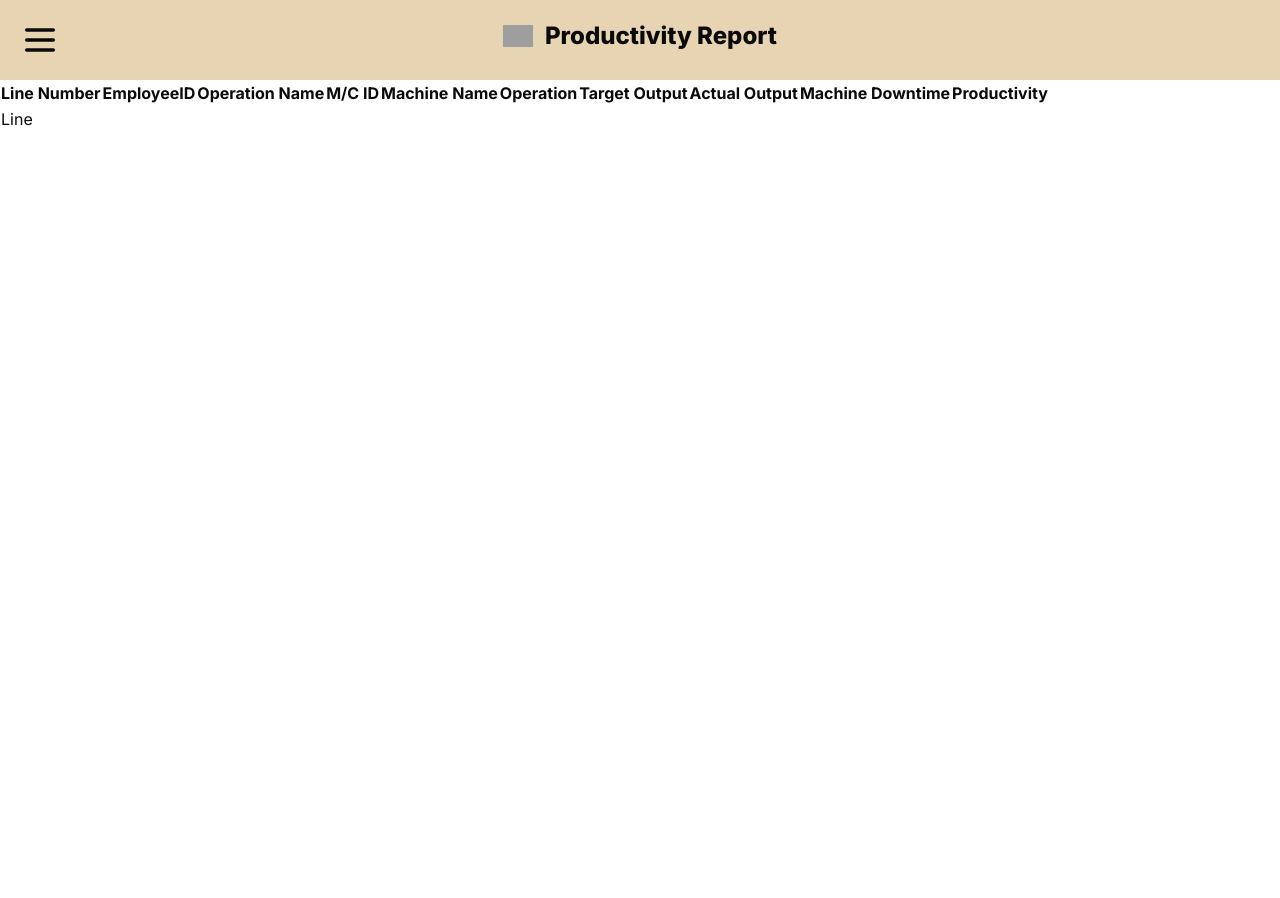
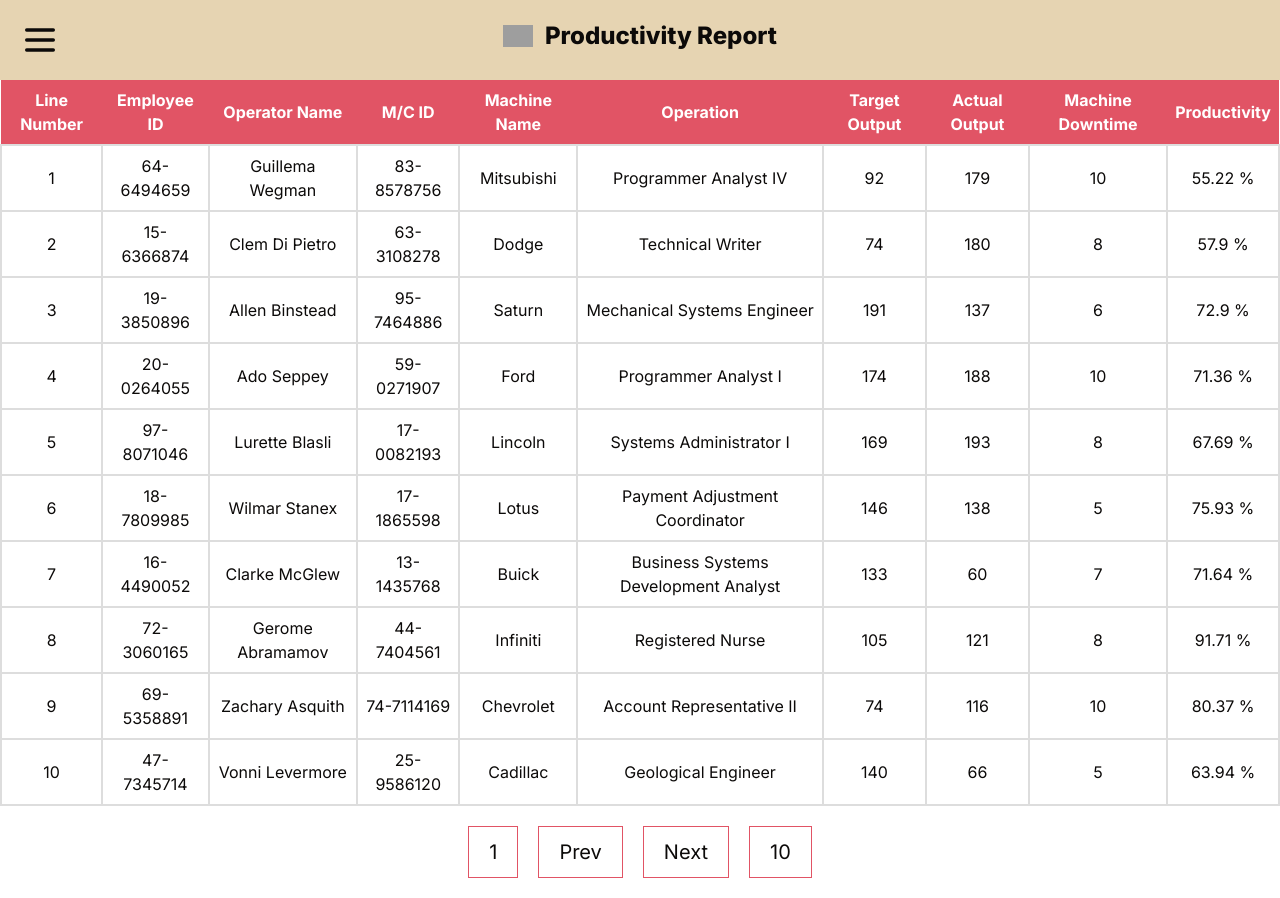
Before and after one commit to Febiecode/EfficiencyManagement, a Next.js app: page /productivityReport in a window 1280 px wide. Before the commit the page ends 800 px from the top, so only its background shows below. Built offline with nearby package versions, Linux system fonts and the light colour scheme; grey boxes are pictures that could not be loaded.

Commit message:
Productivity Table

```diff
--- a/src/components/ProductivityReport.jsx
+++ b/src/components/ProductivityReport.jsx
@@ -1,5 +1,5 @@
 import NavBar from "./Navigation/NavBar";
-import ProductivityTable from "./ProductivityTable";
+import ProductivityTable from "./Table/ProductivityTable";
 
 const ProductivityReport = () =>{
     return(
--- a/src/components/ProductivityTable.jsx
+++ /dev/null
@@ -1,113 +0,0 @@
-"use client"
-import { useReactTable, getCoreRowModel, flexRender } from '@tanstack/react-table'
-import mData from '../components/MOCK_DATA.json'
-import { useMemo } from 'react'
-import uuid from 'uuidv4';
-
-const ProductivityTable = () => {
-    /* {
-        "LineNumber": 42,
-        "EmployeeID": "96-3617188",
-        "OperatorName": "Corabel Alvares",
-        "MCID": "47-2791155",
-        "MachineName": "Chevrolet",
-        "Operation": "Electrical Engineer",
-        "TargetOutput": 178,
-        "ActualOutput": 163,
-        "MachineDowntime": 10,
-        "Productivity": 58.58
-    }*/
-
-    const data = useMemo(() => mData, [])
-
-    const columns = [
-        {
-            header: 'Line Number',
-            accessorKey: 'LineNumber',
-            footer: 'Line Number'
-        },
-        {
-            header: 'EmployeeID',
-            accessorKey: 'Employee ID',
-            footer: 'EmployeeID'
-        },
-        {
-            header: 'Operation Name',
-            accessorKey: 'OperationName',
-            footer: 'Operation Name'
-        },
-        {
-            header: 'M/C ID',
-            accessorKey: 'MCID',
-            footer: 'M/C ID'
-        },
-        {
-            header: 'Machine Name',
-            accessorKey: 'Machine Name',
-            footer: 'Machine Name'
-        },
-        {
-            header: 'Operation',
-            accessorKey: 'Operation',
-            footer: ''
-        },
-        {
-            header: 'Target Output',
-            accessorKey: 'TargetOutput',
-            footer: 'Operation'
-        },
-        {
-            header: 'Actual Output',
-            accessorKey: 'ActualOutput',
-            footer: 'Actual Output'
-        },
-        {
-            header: 'Machine Downtime',
-            accessorKey: 'MachineDowntime',
-            footer: 'Machine Downtime'
-        },
-        {
-            header: 'Productivity',
-            accessorKey: 'Productivity',
-            footer: 'Productivity'
-        },
-    ]
-
-    const table = useReactTable({ data, columns })
-    return (
-        <>
-            <div>
-                <table>
-                    <thead>
-                    {
-                        table.getHeaderGroups().map(headerGroup => (
-                            <tr key={headerGroup.id}>
-                                {headerGroup.headers.map(header => (
-                                    <th key={header.id}>
-                                        {flexRender(
-                                            header.column.columnDef.header,
-                                            header.getContext()
-                                        )}
-                                    </th>
-                                ))}
-                            </tr>
-                        ))}
-                    </thead>
-
-                    <tbody>
-
-                    </tbody>
-                    <tfoot>
-                        <tr>
-                            <td>
-                                Line
-                            </td>
-                        </tr>
-                    </tfoot>
-                </table>
-            </div>
-        </>
-    )
-}
-
-export default ProductivityTable;
--- /dev/null
+++ b/src/components/Table/ProductivityTable.jsx
@@ -0,0 +1,190 @@
+"use client"
+import {
+    useReactTable,
+    getCoreRowModel,
+    getPaginationRowModel,
+    flexRender
+} from '@tanstack/react-table'
+import mData from '../MOCK_DATA.json'
+import { useMemo } from 'react'
+
+const ProductivityTable = () => {
+    /* {
+        "LineNumber": 42,
+        "EmployeeID": "96-3617188",
+        "OperatorName": "Corabel Alvares",
+        "MCID": "47-2791155",
+        "MachineName": "Chevrolet",
+        "Operation": "Electrical Engineer",
+        "TargetOutput": 178,
+        "ActualOutput": 163,
+        "MachineDowntime": 10,
+        "Productivity": 58.58
+    }*/
+
+    const data = useMemo(() => mData, [])
+
+    const columns = [
+        {
+            header: 'Line Number',
+            accessorKey: 'LineNumber',
+            footer: 'Line Number'
+        },
+        {
+            header: 'Employee ID',
+            accessorKey: 'EmployeeID',
+            footer: 'Employee ID'
+        },
+        {
+            header: 'Operator Name',
+            accessorKey: 'OperatorName',
+            footer: 'Operator Name'
+        },
+        {
+            header: 'M/C ID',
+            accessorKey: 'MCID',
+            footer: 'M/C ID'
+        },
+        {
+            header: 'Machine Name',
+            accessorKey: 'MachineName',
+            footer: 'Machine Name'
+        },
+        {
+            header: 'Operation',
+            accessorKey: 'Operation',
+            footer: ''
+        },
+        {
+            header: 'Target Output',
+            accessorKey: 'TargetOutput',
+            footer: 'Operation'
+        },
+        {
+            header: 'Actual Output',
+            accessorKey: 'ActualOutput',
+            footer: 'Actual Output'
+        },
+        {
+            header: 'Machine Downtime',
+            accessorKey: 'MachineDowntime',
+            footer: 'Machine Downtime'
+        },
+        // {
+        //     header: 'Productivity',
+        //     accessorKey: 'Productivity',
+        //     footer: 'Productivity'
+        // },
+        {
+            header: 'Productivity',
+            accessorKey: 'Productivity',
+            footer: 'Productivity',
+            accessorFn: row => `${row.Productivity} %`,
+        }
+    ]
+
+    const table = useReactTable({
+        data,
+        columns,
+        getCoreRowModel: getCoreRowModel(),
+        getPaginationRowModel: getPaginationRowModel()
+    })
+    // console.log(table.getCoreRowModel().rows)
+    return (
+        <>
+            <div className="entireTable">
+                <div class="table">
+                    <table>
+                        <thead>
+                            {
+                                table.getHeaderGroups().map(headerGroup => (
+                                    <tr key={headerGroup.id}>
+                                        {headerGroup.headers.map(header => (
+                                            <th key={header.id}>
+                                                {header.isPlaceholder ? null : flexRender(
+                                                    header.column.columnDef.header,
+                                                    header.getContext()
+                                                )}
+                                            </th>
+                                        ))}
+                                    </tr>
+                                ))}
+                        </thead>
+
+                        <tbody>
+                            {
+                                table.getRowModel().rows.map(row => (
+                                    <tr key={row.id}>
+                                        {row.getVisibleCells().map(cell => (
+                                            <td key={cell.id}>
+                                                {
+                                                    flexRender(cell.column.columnDef.cell, cell.getContext())
+                                                }
+                                            </td>
+                                        ))}
+                                    </tr>
+                                ))
+                            }
+                        </tbody>
+                        <tfoot>
+
+                        </tfoot>
+
+                    </table>
+                </div>
+                <div class="pagination">
+                    <button onClick={() => table.setPageIndex(0)}>1</button>
+                    <button disabled={!table.getCanPreviousPage()} onClick={() => table.previousPage()}>Prev</button>
+                    <button disabled={!table.getCanNextPage()} onClick={() => table.nextPage()}>Next</button>
+                    <button onClick={() => table.setPageIndex(table.getPageCount() - 1)}>{table.getPageCount()}</button>
+                </div>
+            </div>
+
+            <style jsx>{`
+                /* CSS for table */
+
+                .entireTable{
+                    display:flex;
+                    flex-direction:column;
+                    align-items:center;
+                    overflow-x:auto;
+                    max-width:100%;
+                }
+                button{
+                    margin: 20px 10px;
+                    padding:10px 20px;
+                    border: 1px solid #E15465;
+                    font-size:20px;
+                }
+                button:hover{
+                    background-color:#E15465;
+                    color: #fff;
+                    font-size:20px;
+                }
+
+
+                /* CSS for table header */
+                th {
+                  background-color: #E15465; /* Header background color */
+                  color: white; /* Header text color */
+                  padding: 8px;
+                  text-align: center;
+                }
+
+                /* CSS for table rows */
+                // tr:nth-child(even) {
+                //   background-color: #f2f2f2;
+                // }
+
+                /* CSS for table cell */
+                td {
+                  padding: 8px;
+                  text-align: center;
+                  border: 2px solid #ddd;
+                }
+
+            `}</style>
+        </>
+    )
+}
+export default ProductivityTable;
```
